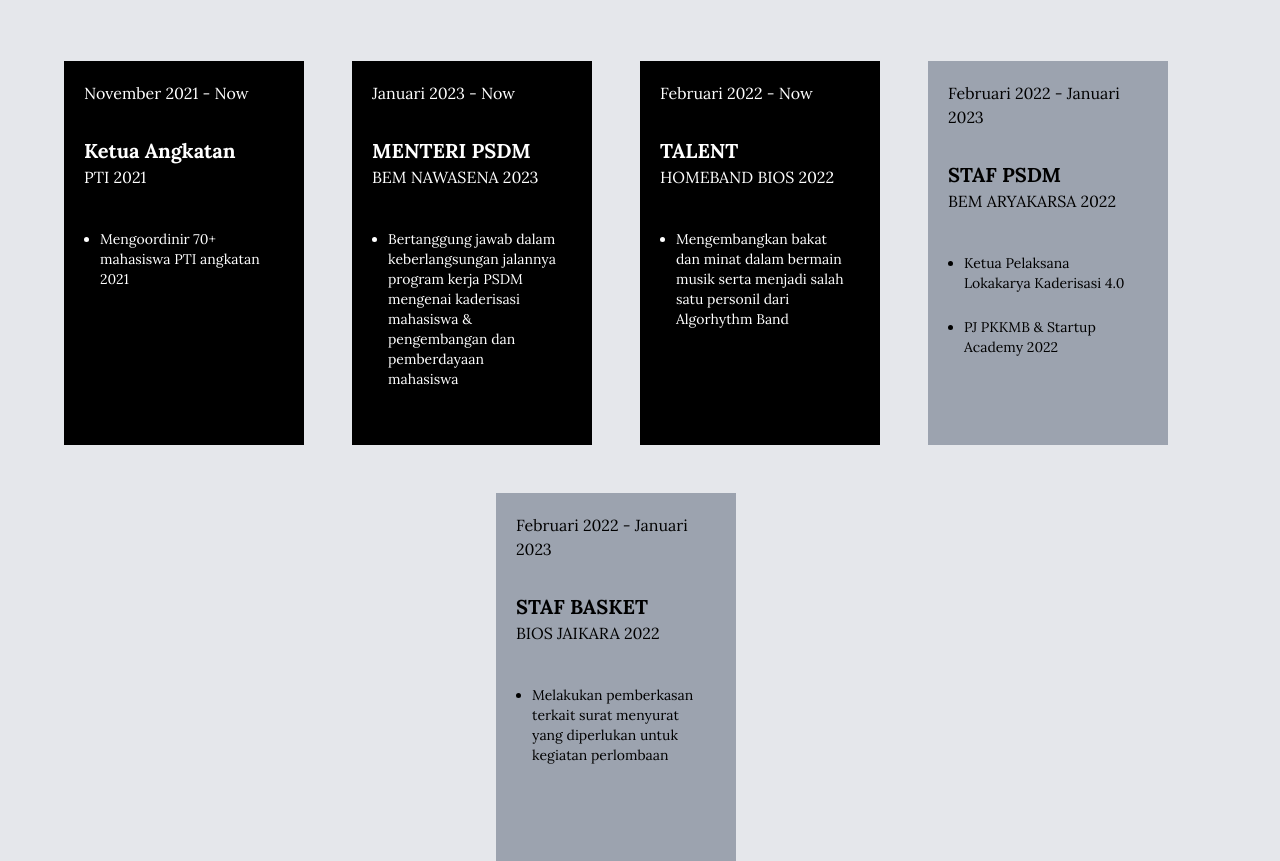
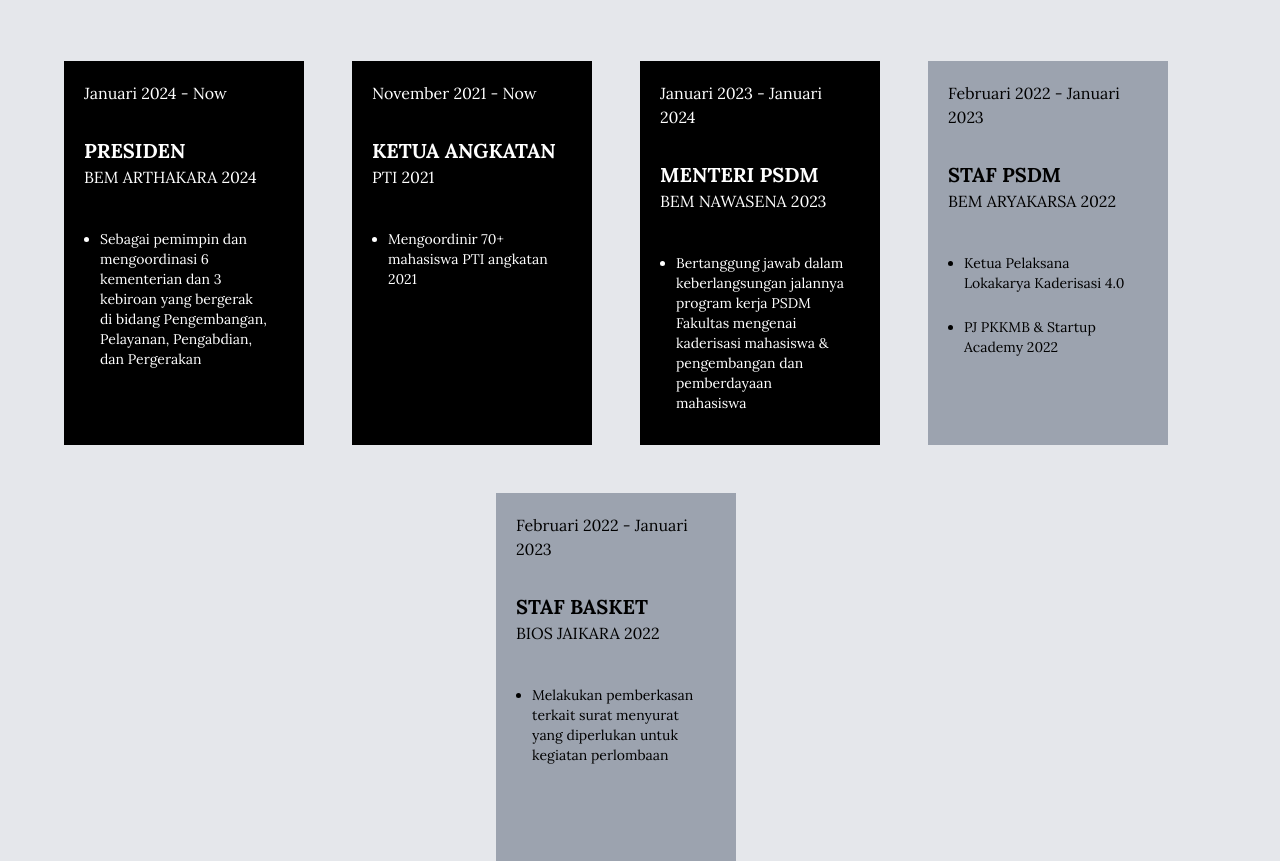
Before and after one commit to dhikasat/dhikasat.github.io, a plain HTML site: page index.html in a window 1280 px wide. Shown: the part 1173-2034 px from the top of the page. Drawn offline with nearby package versions, Linux system fonts and the light colour scheme.

Commit message:
Update index.html

```diff
--- a/index.html
+++ b/index.html
@@ -134,8 +134,21 @@
         <div
           class="card bg-black w-96 sm:w-60 sm:h-96 sm:mr-12 mb-12 text-white p-5 hover:bg-blue-800 transition duration-0 hover:duration-200"
         >
+          <h4>Januari 2024 - Now</h4>
+          <h1 class="text-xl font-bold pt-8">PRESIDEN</h1>
+          <h2><a href="https://bemfilkom.ub.ac.id/">BEM ARTHAKARA 2024</a></h2>
+          <div class="pt-10 px-4">
+            <ul style="list-style-type: disc">
+              <li class="text-sm">Sebagai pemimpin dan mengoordinasi 6 kementerian dan 3 kebiroan yang bergerak di bidang Pengembangan, Pelayanan, Pengabdian, dan Pergerakan</li>
+            </ul>
+          </div>
+        </div>
+
+        <div
+          class="card bg-black w-96 sm:w-60 sm:h-96 sm:mr-12 mb-12 text-white p-5 hover:bg-blue-800 transition duration-0 hover:duration-200"
+        >
           <h4>November 2021 - Now</h4>
-          <h1 class="text-xl font-bold pt-8">Ketua Angkatan</h1>
+          <h1 class="text-xl font-bold pt-8">KETUA ANGKATAN</h1>
           <h2>PTI 2021</h2>
           <div class="pt-10 px-4">
             <ul style="list-style-type: disc">
@@ -147,25 +160,12 @@
         <div
           class="card bg-black w-96 sm:w-60 sm:h-96 sm:mr-12 mb-12 text-white p-5 hover:bg-blue-800 transition duration-0 hover:duration-200"
         >
-          <h4>Januari 2023 - Now</h4>
+          <h4>Januari 2023 - Januari 2024</h4>
           <h1 class="text-xl font-bold pt-8">MENTERI PSDM</h1>
           <h2><a href="https://bemfilkom.ub.ac.id/">BEM NAWASENA 2023</a></h2>
           <div class="pt-10 px-4">
             <ul style="list-style-type: disc">
-              <li class="text-sm">Bertanggung jawab dalam keberlangsungan jalannya program kerja PSDM mengenai kaderisasi mahasiswa & pengembangan dan pemberdayaan mahasiswa </li>
-            </ul>
-          </div>
-        </div>
-
-        <div
-          class="card bg-black w-96 sm:w-60 sm:h-96 sm:mr-12 mb-12 text-white p-5 hover:bg-blue-800 transition duration-0 hover:duration-200"
-        >
-          <h4>Februari 2022 - Now</h4>
-          <h1 class="text-xl font-bold pt-8"><a href="https://instagram.com/homebandbios?igshid=YmMyMTA2M2Y=">TALENT</a></h1>
-          <h2>HOMEBAND BIOS 2022</h2>
-          <div class="pt-10 px-4">
-            <ul style="list-style-type: disc">
-              <li class="text-sm">Mengembangkan bakat dan minat dalam bermain musik serta menjadi salah satu personil dari <a href="https://instagram.com/algorhythmofc?igshid=YmMyMTA2M2Y=">Algorhythm Band</a></li>
+              <li class="text-sm">Bertanggung jawab dalam keberlangsungan jalannya program kerja PSDM Fakultas mengenai kaderisasi mahasiswa & pengembangan dan pemberdayaan mahasiswa </li>
             </ul>
           </div>
         </div>
```
